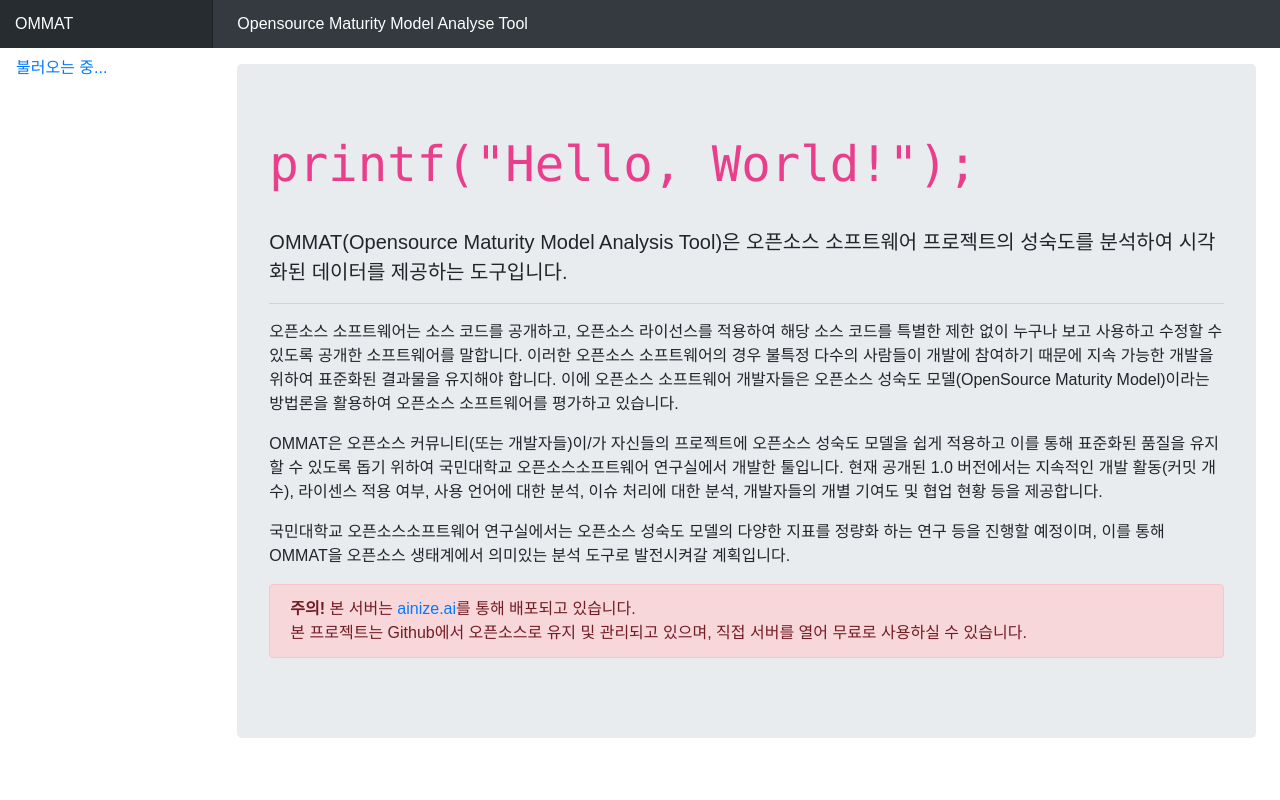
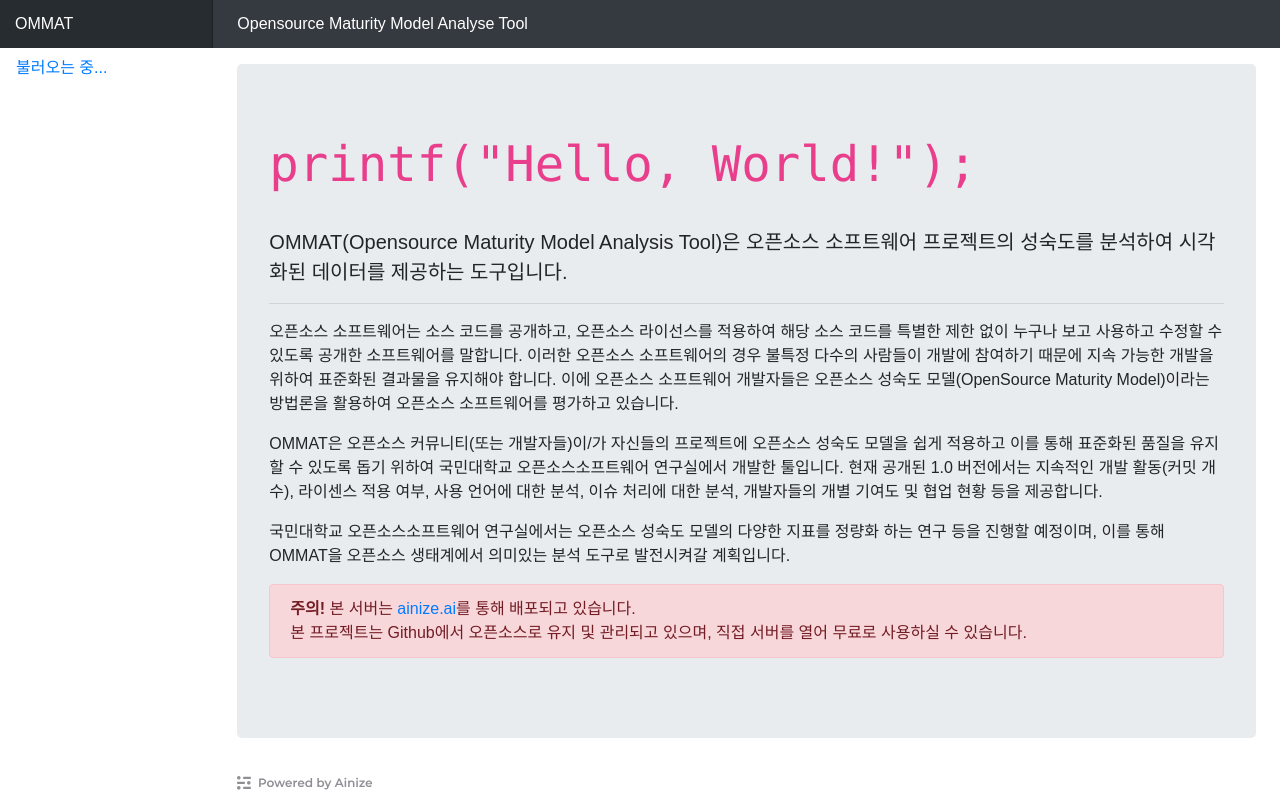
Before and after one commit to aws-stand-there/ommat-vtt, a React (Create React App) app in the folder client/: page / in a window 1280 px wide. Built offline with nearby package versions, Linux system fonts and the light colour scheme; no server answers.

Commit message:
chore: ainize logo on footer

```diff
--- a/client/src/pages/main/index.tsx
+++ b/client/src/pages/main/index.tsx
@@ -1,5 +1,7 @@
 import * as React from 'react';
 import { Alert, Jumbotron } from 'reactstrap';
+
+import logo from '../assets/footer.svg';
 
 export class MainPage extends React.Component<any, any> {
   public render() {
@@ -15,9 +17,9 @@ export class MainPage extends React.Component<any, any> {
           <Alert color="danger">
             <b>주의!</b> 본 서버는 <a href="https://ainize.ai">ainize.ai</a>를 통해 배포되고 있습니다.<br />
             본 프로젝트는 Github에서 오픈소스로 유지 및 관리되고 있으며, 직접 서버를 열어 무료로 사용하실 수 있습니다.
-
           </Alert>
         </Jumbotron>
+        <img src={logo} className="ainize-footer" />
       </div>
     );
   }
```
Also changed, not shown: client/src/pages/assets/footer.svg (added).
